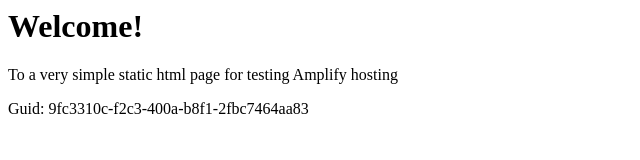
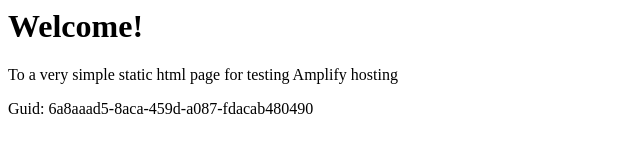
Before and after one commit to aws-aemilia-nrt/Github-PR-Commit-Integration-Test-DoNotTouch-GitHubWebhookPushCanaryTest-v1-prod-ap-northeast-1, a website: page src/index.html in a window 1280 px wide. Shown: the full height of the page, 0-640 px from the left. Drawn offline with Linux system fonts and the light colour scheme.

Commit message:
commit from integ tests

```diff
--- a/src/index.html
+++ b/src/index.html
@@ -12,6 +12,6 @@
 <body>
     <h1>Welcome!</h1>
     <p>To a very simple static html page for testing Amplify hosting</p>
-    <p>Guid: 9fc3310c-f2c3-400a-b8f1-2fbc7464aa83</p></body>
+    <p>Guid: 6a8aaad5-8aca-459d-a087-fdacab480490</p></body>
 
 </html>
```
